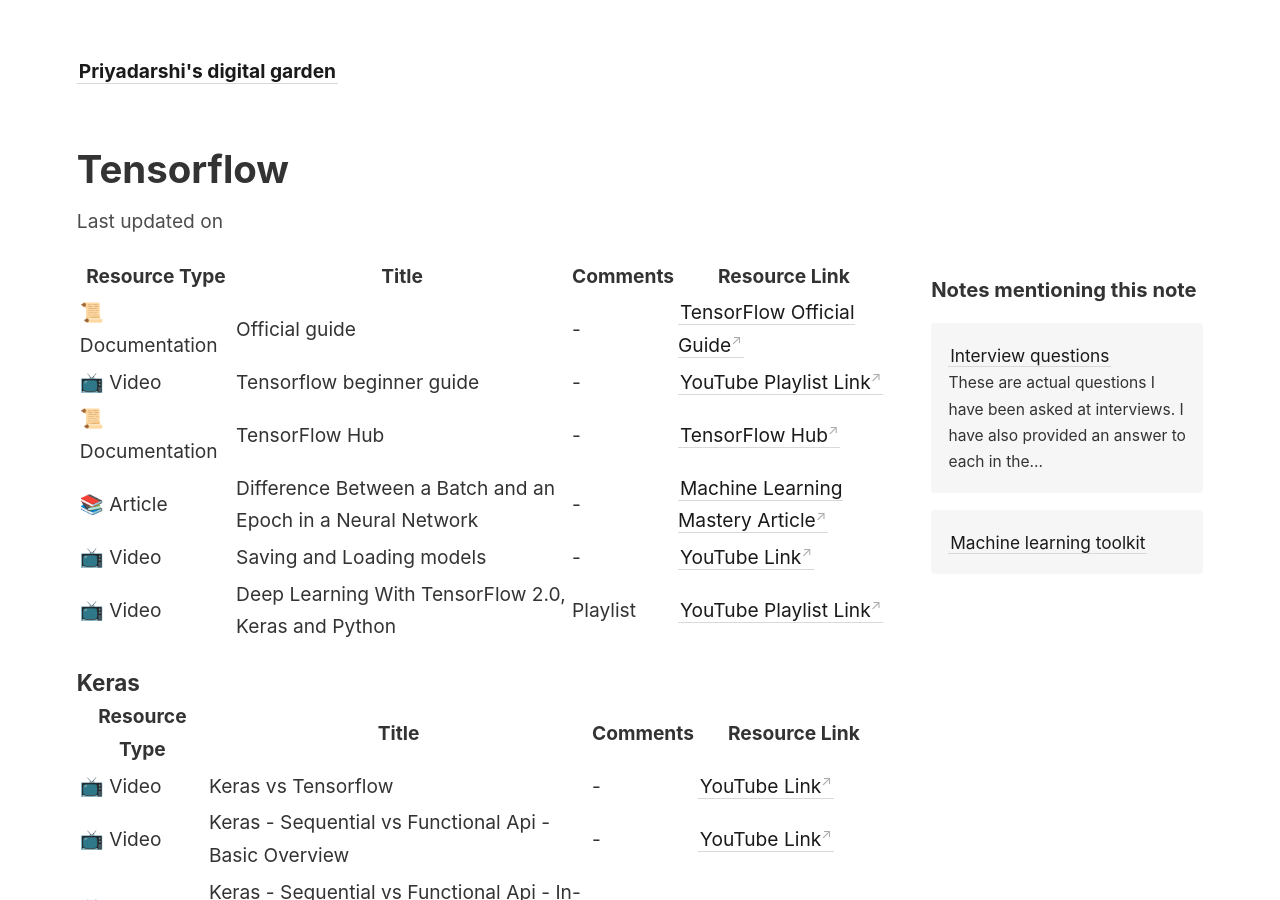
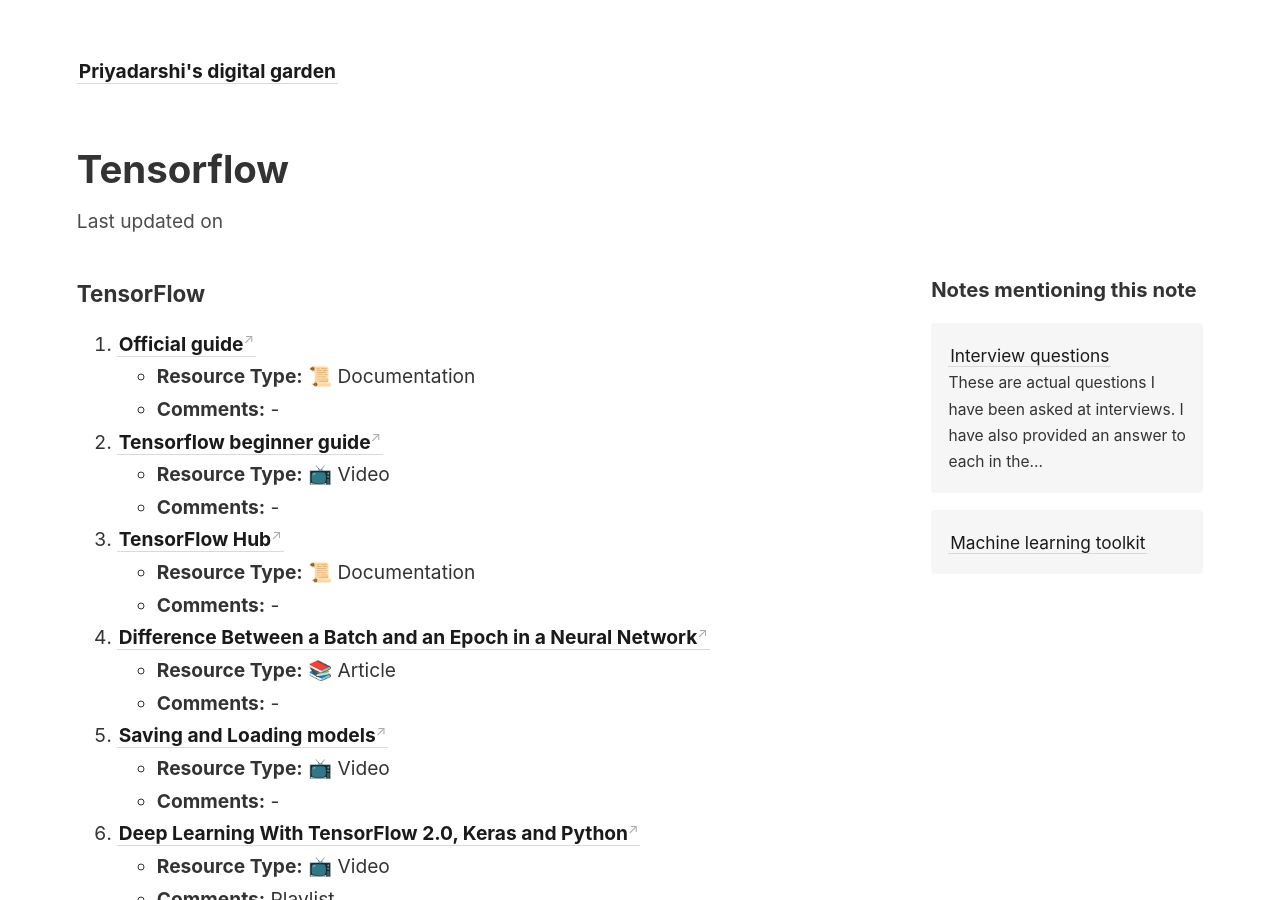
Before and after one commit to proy9714/priyadarshi-digital-garden, a Jekyll site: the page built from _notes/Tensorflow.md, in a window 1280 px wide and 900 px high. Built offline with Jekyll 4.4.1, drawn with Linux system fonts in a browser that asks for light colours; some of the changed text lies outside the part shown.

Commit message:
vault backup: 2024-01-30 14:47:00

```diff
--- a/_notes/Tensorflow.md
+++ b/_notes/Tensorflow.md
@@ -1,18 +1,47 @@
-| Resource Type | Title | Comments | Resource Link |
-| -------------- | ----- | -------- | -------------- |
-| 📜 Documentation | Official guide | - | [TensorFlow Official Guide](https://www.tensorflow.org/guide/tensor) |
-| 📺 Video | Tensorflow beginner guide | - | [YouTube Playlist Link](https://www.youtube.com/playlist?list=PLhhyoLH6IjfxVOdVC1P1L5z5azs0XjMsb) |
-| 📜 Documentation | TensorFlow Hub | - | [TensorFlow Hub](https://tfhub.dev/) |
-| 📚 Article | Difference Between a Batch and an Epoch in a Neural Network | - | [Machine Learning Mastery Article](https://machinelearningmastery.com/difference-between-a-batch-and-an-epoch/) |
-| 📺 Video | Saving and Loading models | - | [YouTube Link](https://www.youtube.com/watch?v=HxtBIwfy0kM) |
-| 📺 Video | Deep Learning With TensorFlow 2.0, Keras and Python | Playlist | [YouTube Playlist Link](https://www.youtube.com/playlist?-list=PLeo1K3hjS3uu7CxAacxVndI4bE_o3BDtO) |
+### TensorFlow
+
+1. [**Official guide**](https://www.tensorflow.org/guide/tensor)
+   - **Resource Type:** 📜 Documentation
+   - **Comments:** -
+
+2. [**Tensorflow beginner guide**](https://www.youtube.com/playlist?list=PLhhyoLH6IjfxVOdVC1P1L5z5azs0XjMsb)
+   - **Resource Type:** 📺 Video
+   - **Comments:** -
+
+3. [**TensorFlow Hub**](https://tfhub.dev/)
+   - **Resource Type:** 📜 Documentation
+   - **Comments:** -
+
+4. [**Difference Between a Batch and an Epoch in a Neural Network**](https://machinelearningmastery.com/difference-between-a-batch-and-an-epoch/)
+   - **Resource Type:** 📚 Article
+   - **Comments:** -
+
+5. [**Saving and Loading models**](https://www.youtube.com/watch?v=HxtBIwfy0kM)
+   - **Resource Type:** 📺 Video
+   - **Comments:** -
+
+6. [**Deep Learning With TensorFlow 2.0, Keras and Python**](https://www.youtube.com/playlist?-list=PLeo1K3hjS3uu7CxAacxVndI4bE_o3BDtO)
+   - **Resource Type:** 📺 Video
+   - **Comments:** Playlist
 
 ### Keras
 
-| Resource Type | Title | Comments | Resource Link |
-| -------------- | ----- | -------- | -------------- |
-| 📺 Video | Keras vs Tensorflow | - | [YouTube Link](https://www.youtube.com/watch?v=VMyoi7Aksmc&list=PLasd6OSjN2oK4nLzXk7isXA9IjBKB4hdB&index=13&t=141s) |
-| 📺 Video | Keras - Sequential vs Functional Api - Basic Overview | - | [YouTube Link](https://www.youtube.com/watch?v=EvGS3VAsG4Y&list=PLasd6OSjN2oK4nLzXk7isXA9IjBKB4hdB&index=10) |
-| 📺 Video | Keras - Sequential vs Functional Api - In-depth | - | [YouTube Link](https://www.youtube.com/watch?v=ittokQvuNg8&list=PLasd6OSjN2oK4nLzXk7isXA9IjBKB4hdB&index=11) |
-| 📚 Article | Keras Code Examples (Official) | - | [Keras Official Examples](https://keras.io/examples/) |
-| 📺 Video | Applied ML with KerasCV and KerasNLP | - | [YouTube Link](https://www.youtube.com/watch?v=K2PKZS1fPlY) |
+1. [**Keras vs Tensorflow**](https://www.youtube.com/watch?v=VMyoi7Aksmc&list=PLasd6OSjN2oK4nLzXk7isXA9IjBKB4hdB&index=13&t=141s)
+   - **Resource Type:** 📺 Video
+   - **Comments:** -
+
+2. [**Keras - Sequential vs Functional Api - Basic Overview**](https://www.youtube.com/watch?v=EvGS3VAsG4Y&list=PLasd6OSjN2oK4nLzXk7isXA9IjBKB4hdB&index=10)
+   - **Resource Type:** 📺 Video
+   - **Comments:** -
+
+3. [**Keras - Sequential vs Functional Api - In-depth**](https://www.youtube.com/watch?v=ittokQvuNg8&list=PLasd6OSjN2oK4nLzXk7isXA9IjBKB4hdB&index=11)
+   - **Resource Type:** 📺 Video
+   - **Comments:** -
+
+4. [**Keras Code Examples (Official)**](https://keras.io/examples/)
+   - **Resource Type:** 📚 Article
+   - **Comments:** -
+
+5. [**Applied ML with KerasCV and KerasNLP**](https://www.youtube.com/watch?v=K2PKZS1fPlY)
+   - **Resource Type:** 📺 Video
+   - **Comments:** -
```
Also changed, not shown: _notes/PyTorch.md (+0 -2 lines), _notes/Reinforcement Learning.md (+7 -4 lines), _notes/Segmentation.md (+27 -9 lines), _notes/Support Vector Machine (SVM).md (+11 -5 lines).
